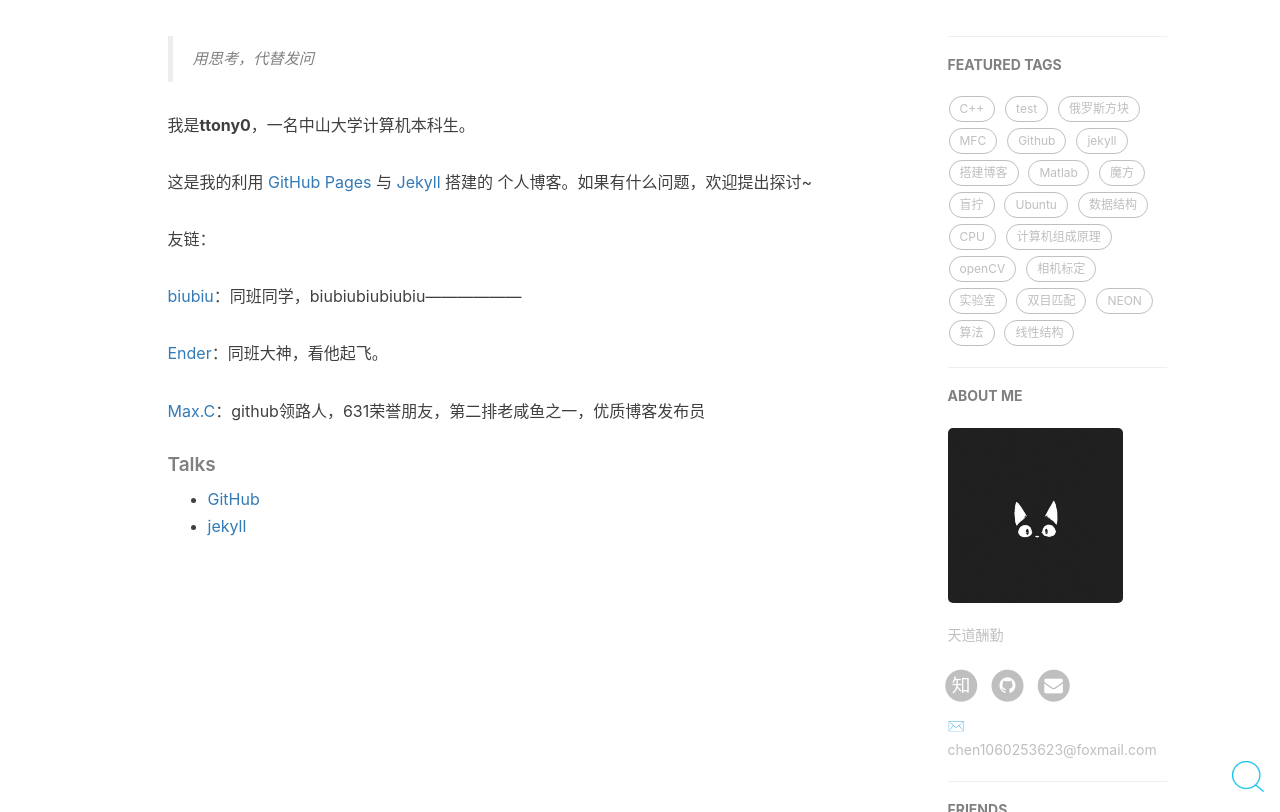
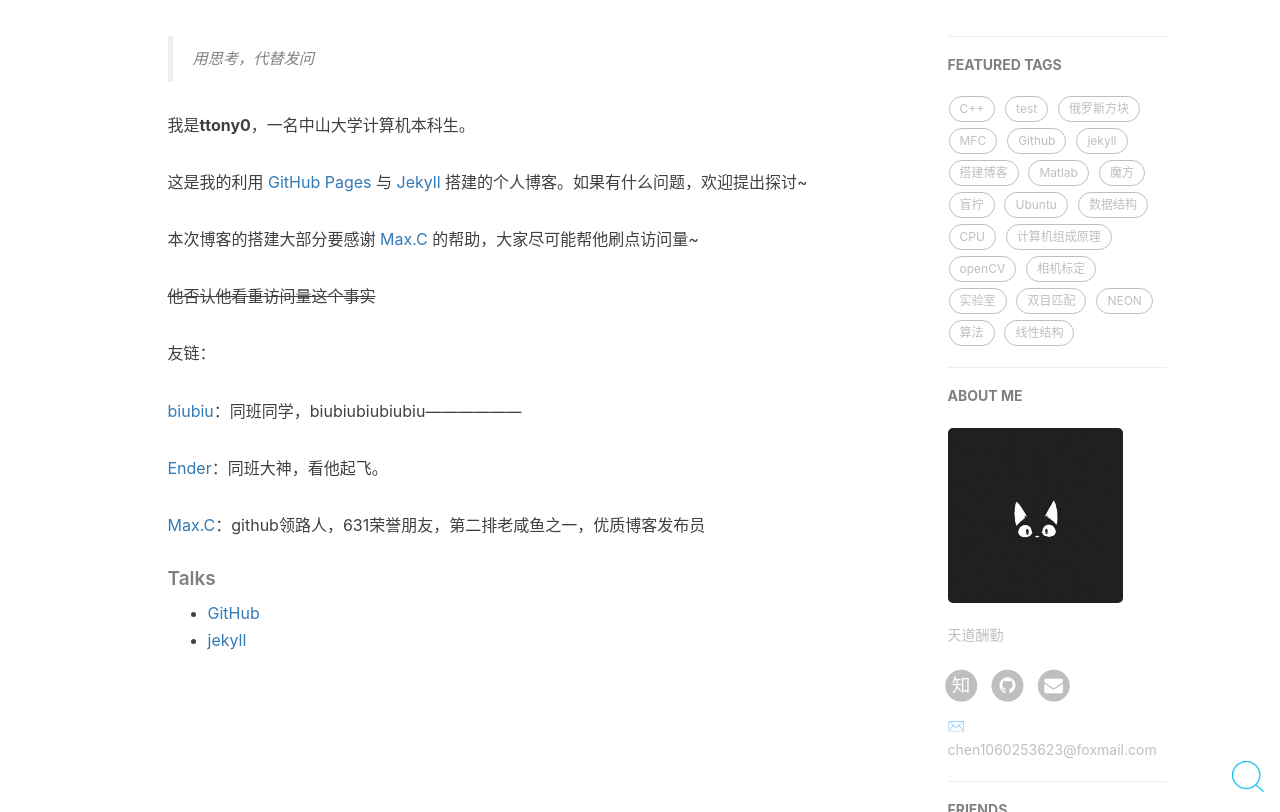
Before and after one commit to ttony0/ttony0.github.io, a Jekyll site: the page built from about.html, in a window 1280 px wide and 900 px high, scrolled down 334 px, cut to the strip 88-900 px from the top of the window. Built offline with Jekyll 4.4.1, drawn with Linux system fonts in a browser that asks for light colours; nearby versions of some CDN libraries; comment, search, counter and statistics services are not loaded.

Commit message:
Update about.html

```diff
--- a/about.html
+++ b/about.html
@@ -20,7 +20,11 @@
 
     <p>我是<strong>ttony0</strong>，一名中山大学计算机本科生。</p>
 
-    <p>这是我的利用 <a href="https://pages.github.com/">GitHub Pages</a> 与 <a href="http://jekyll.com.cn/">Jekyll</a> 搭建的 个人博客。如果有什么问题，欢迎提出探讨~</p>
+    <p>这是我的利用 <a href="https://pages.github.com/">GitHub Pages</a> 与 <a href="http://jekyll.com.cn/">Jekyll</a> 搭建的个人博客。如果有什么问题，欢迎提出探讨~</p>
+
+    <p>本次博客的搭建大部分要感谢 <a href="https://437436999.github.io/">Max.C</a> 的帮助，大家尽可能帮他刷点访问量~</p>
+
+    <p><del>他否认他看重访问量这个事实</del></p>
 
     <P>友链：</p>
     <P> <a href="https://biubiu0719.github.io/">biubiu</a>：同班同学，biubiubiubiubiu—————— </p>
```
